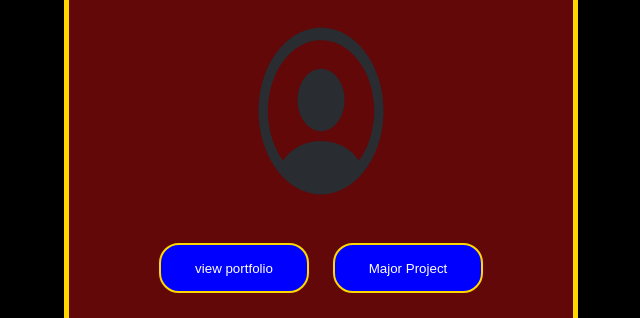
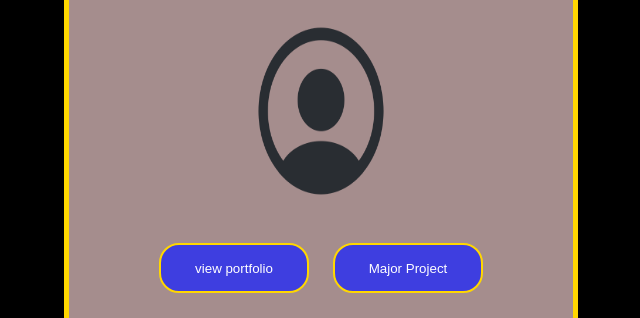
Before and after one commit to Sudhasingh-0/profile-card, a plain HTML site: page index.html in a window 1280 px wide. Shown: the part 245-563 px from the top of the page, without its empty margins (319-959 px from the left). Drawn offline with Linux system fonts and the light colour scheme.

Commit message:
Update index.html

```diff
--- a/index.html
+++ b/index.html
@@ -18,7 +18,7 @@
         align-items: center;
        }
        .box{
-        background-color: #620808;
+        background-color: #a58d8d;
         text-align: center;
         padding: 60px 80px ;
         border-radius: 20px;
@@ -35,7 +35,7 @@
 
        }
        button{
-        background-color: blue;
+        background-color: rgb(62, 62, 224);
         color: white;
         height: 50px;
         width: 150px;
```
